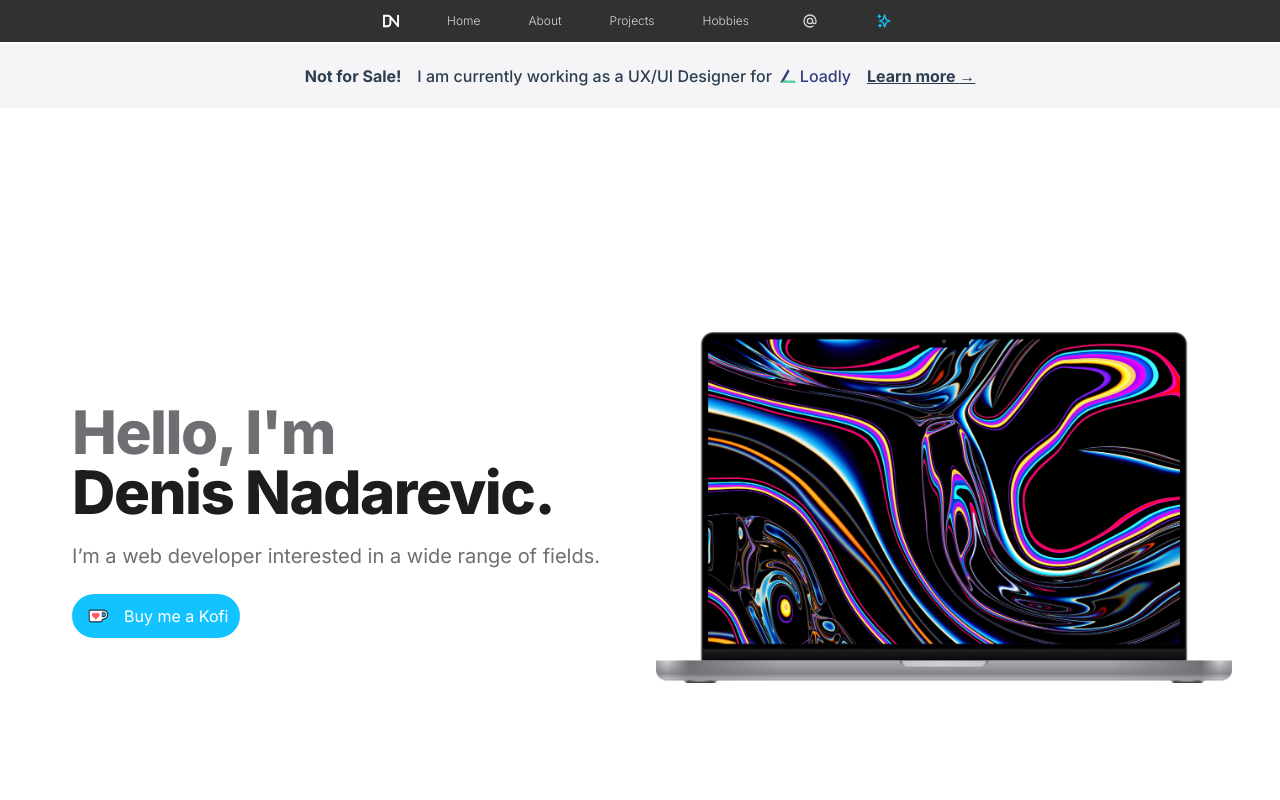
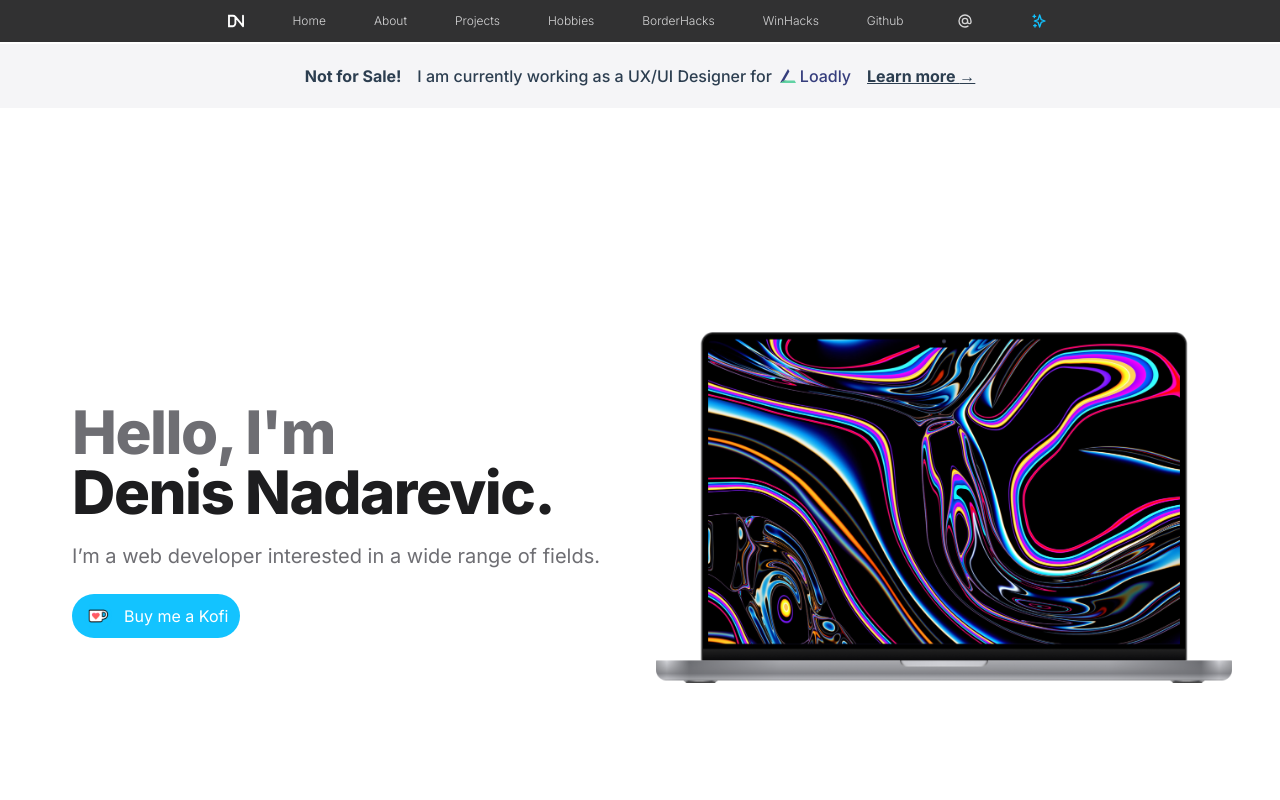
Before and after one commit to nadarevd/nadarevic.tech, a Vue app: page / in a window 1280 px wide. Shown: the top 800 px of the page. Built offline with nearby package versions, Linux system fonts and the light colour scheme.

Commit message:
added new nav a tags

```diff
--- a/src/components/Navbar.vue
+++ b/src/components/Navbar.vue
@@ -11,6 +11,9 @@
                         <a href="#about" class="text-xs font-light text-[#d5d5d6] hover:text-indigo-50 mx-6" key="Pricing">About</a>
                         <a href="#projects" class="text-xs font-light text-[#d5d5d6] hover:text-indigo-50 mx-6" key="Docs">Projects</a>
                         <a href="#hobbies" class="text-xs font-light text-[#d5d5d6] hover:text-indigo-50 mx-6" key="Docs">Hobbies</a>
+                        <a href="https://www.borderhacks.com/" target="_blank" class="text-xs font-light text-[#d5d5d6] hover:text-indigo-50 mx-6" key="Docs">BorderHacks</a>
+                        <a href="https://winhacks.ca/" target="_blank" class="text-xs font-light text-[#d5d5d6] hover:text-indigo-50 mx-6" key="Docs">WinHacks</a>
+                        <a href="https://github.com/bigboydeku" target="_blank" class="text-xs font-light text-[#d5d5d6] hover:text-indigo-50 mx-6" key="Docs">Github</a>
                         <a href="mailto:bosdenis@hotmail.com" class="has-tooltip inline-block px-4 border border-transparent rounded-md text-base text-white h-full mx-3">
                             <svg xmlns="http://www.w3.org/2000/svg" class="h-4 w-4" fill="none" viewBox="0 0 24 24" stroke="#d5d5d6" stroke-width="2">
                                 <path stroke-linecap="round" stroke-linejoin="round" d="M16 12a4 4 0 10-8 0 4 4 0 008 0zm0 0v1.5a2.5 2.5 0 005 0V12a9 9 0 10-9 9m4.5-1.206a8.959 8.959 0 01-4.5 1.207" />
@@ -48,6 +51,9 @@
                     <a href="#about" @click="navFlag = !navFlag"  class="text-sm font-light py-4 text-[#d5d5d6] hover:text-indigo-50 text-left border-b border-gray-500" key="Pricing">About</a>
                     <a href="#projects" @click="navFlag = !navFlag"  class="text-sm font-light py-4 text-[#d5d5d6] hover:text-indigo-50 text-left border-b border-gray-500" key="Docs">Projects</a>
                     <a href="#hobbies" @click="navFlag = !navFlag"  class="text-sm font-light py-4 text-[#d5d5d6] hover:text-indigo-50 text-left border-b border-gray-500" key="Docs">Hobbies</a>
+                    <a href="https://www.borderhacks.com/" @click="navFlag = !navFlag" class="text-sm font-light py-4 text-[#d5d5d6] hover:text-indigo-50 text-left border-b border-gray-500" key="Docs">BorderHacks</a>
+                    <a href="https://winhacks.ca/" @click="navFlag = !navFlag" class="text-sm font-light py-4 text-[#d5d5d6] hover:text-indigo-50 text-left border-b border-gray-500" key="Docs">WinHacks</a>
+                    <a href="https://github.com/bigboydeku" target="_blank" class="text-sm font-light py-4 text-[#d5d5d6] hover:text-indigo-50 text-left border-b border-gray-500" key="Docs">Github</a>
                     <div class="flex flex-row space-x-4 py-4">
                         <a href="mailto:bosdenis@hotmail.com">
                             <svg xmlns="http://www.w3.org/2000/svg" class="h-5 w-5" fill="none" viewBox="0 0 24 24" stroke="#d5d5d6" stroke-width="2">
```
